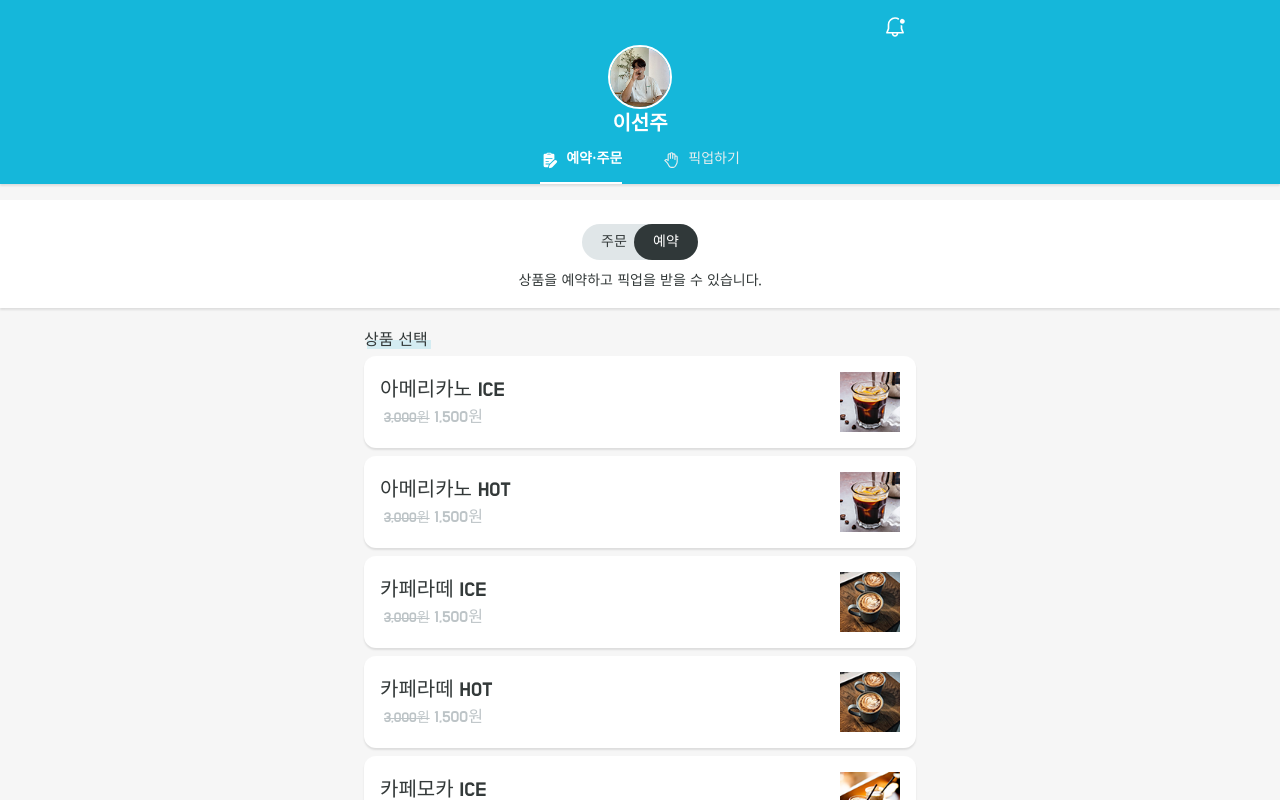
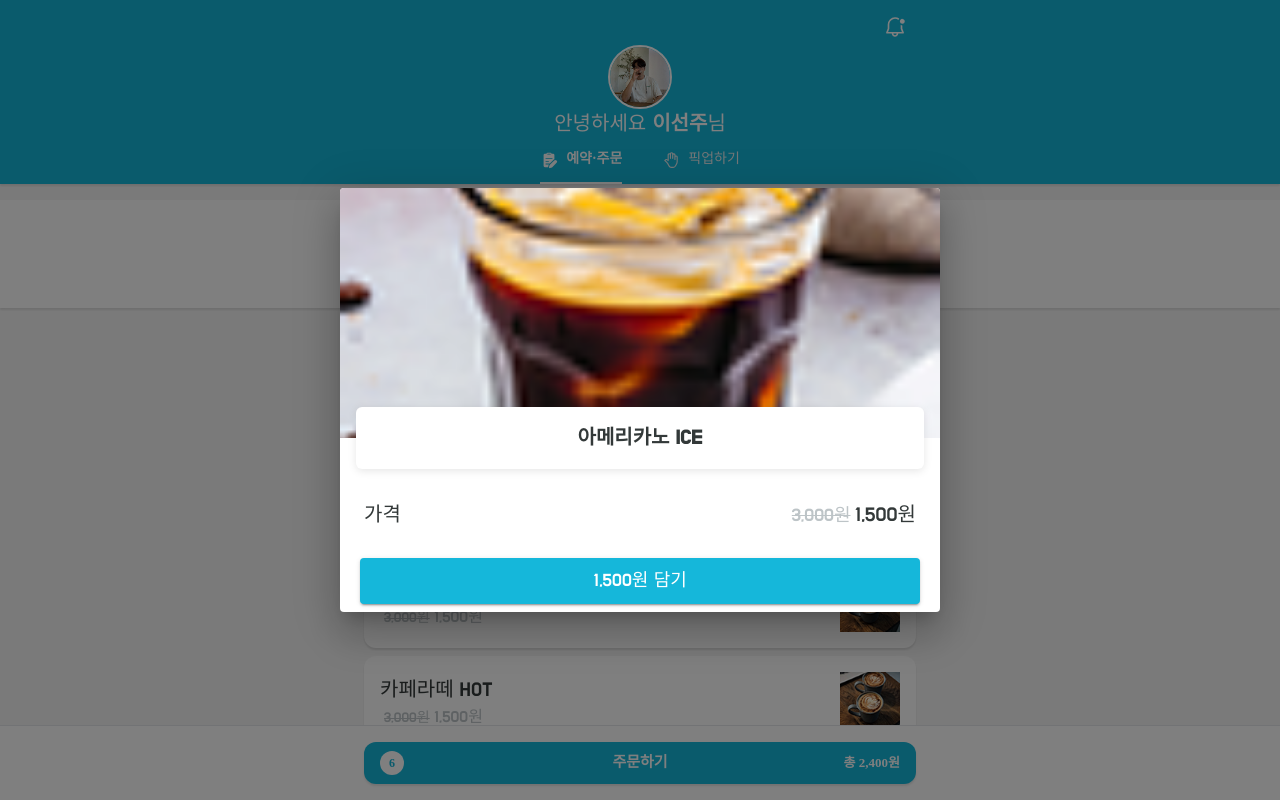
Before and after one commit to boy672820/gorder-frontend, a React (Create React App) app: page /order in a window 1280 px wide. Shown: the top 800 px of the page. Built offline with nearby package versions, Linux system fonts and the light colour scheme.

Commit message:
Product choice modal

```diff
--- a/src/components/OrderItem.tsx
+++ b/src/components/OrderItem.tsx
@@ -1,5 +1,5 @@
 import React from 'react';
-import { Box, Stack, Typography, useTheme } from '@mui/material';
+import { Box, Stack, SxProps, Theme, Typography, useTheme } from '@mui/material';
 import { OrderItem as OrderItemType } from '../@types/order';
 import Image from './Image';
 import { formatPrice } from '../utils/format';
@@ -16,8 +16,9 @@ export default function OrderItem({ data, component, onClick, choice = 0 }: Prop
 
   const handleClick = (e: React.MouseEvent) => onClick && onClick(e, data.id);
 
-  const activeStyles = {
-    border: `1px solid ${theme.palette.primary.main}`,
+  const activeStyles: SxProps<Theme> = {
+    // border: `1px solid ${theme.palette.primary.main}`,
+    boxShadow: `0 0 0 1px ${theme.palette.primary.main} inset`,
     background: 'rgba(21, 183, 218, 0.05)',
   };
 
--- a/src/layouts/main/header/avatar.tsx
+++ b/src/layouts/main/header/avatar.tsx
@@ -1,20 +1,26 @@
-import { Box, Stack, Typography, Avatar as MuiAvatar } from '@mui/material';
+import { Box, Typography, Avatar as MuiAvatar } from '@mui/material';
 
 export default function Avatar() {
   return (
-    <Box sx={{ textAlign: 'center' }}>
-      <Stack>
+    <Box display="flex" flexDirection="column" justifyContent="center" alignItems="center">
+      <Box>
         <MuiAvatar
           alt="이선주"
           src="/avatar.png"
           sx={{ border: '2px solid white', width: 64, height: 64 }}
         />
-      </Stack>
-      <Stack>
+      </Box>
+      <Box display="flex" flexDirection="row" justifyContent="center" alignItems="center">
+        <Typography variant="h4" sx={{ color: 'white', fontWeight: '100' }}>
+          안녕하세요&nbsp;
+        </Typography>
         <Typography variant="h4" sx={{ color: 'white' }}>
           이선주
         </Typography>
-      </Stack>
+        <Typography variant="h4" sx={{ color: 'white', fontWeight: '100' }}>
+          님
+        </Typography>
+      </Box>
     </Box>
   );
 }
--- a/src/pages/Order.tsx
+++ b/src/pages/Order.tsx
@@ -1,7 +1,30 @@
-import { Stack } from '@mui/system';
+import { forwardRef } from 'react';
+import {
+  Stack,
+  Dialog,
+  DialogContent,
+  Slide,
+  DialogTitle,
+  Typography,
+  DialogActions,
+  Button,
+} from '@mui/material';
+import { TransitionProps } from '@mui/material/transitions';
+// components
 import ContentContainer from '../components/ContentContainer';
 import Section from '../components/Section';
-import { ToggleButton, ItemList } from '../sections/order';
+import { ToggleButton, ItemList, FixedButton } from '../sections/order';
+import Image from '../components/Image';
+import { Box } from '@mui/system';
+
+const Transition = forwardRef(function Transition(
+  props: TransitionProps & {
+    children: React.ReactElement<any, any>;
+  },
+  ref: React.Ref<unknown>
+) {
+  return <Slide direction="up" ref={ref} {...props} />;
+});
 
 export default function Order() {
   return (
@@ -15,6 +38,73 @@ export default function Order() {
           <ItemList />
         </Stack>
       </ContentContainer>
+
+      <FixedButton isCompleted={false} count={6} totalPrice={2400} />
+
+      <Dialog
+        open
+        onClose={() => {}}
+        TransitionComponent={Transition}
+        keepMounted
+        fullWidth
+        sx={{ mx: 2 }}
+        PaperProps={{
+          style: {
+            backgroundColor: 'white',
+          },
+        }}
+      >
+        <Image src="/images/americano.png" width="100%" height={250} />
+        <DialogTitle
+          sx={{
+            backgroundColor: 'white',
+            textAlign: 'center',
+            borderRadius: 1.5,
+            mixBlendMode: 3,
+            mx: 2,
+            transform: 'translateY(-50%)',
+            boxShadow: '0px 2px 8px rgba(0, 0, 0, 0.1)',
+          }}
+          variant="h4"
+        >
+          아메리카노 ICE
+        </DialogTitle>
+
+        <DialogContent>
+          <Box display="flex" flexDirection="row" justifyContent="space-between">
+            <Typography variant="h4" sx={{ fontWeight: 100 }}>
+              가격
+            </Typography>
+
+            <Box display="flex" flexDirection="row" alignItems="end">
+              <Typography
+                variant="h5"
+                sx={{
+                  textDecoration: 'line-through',
+                  fontWeight: 100,
+                  color: 'text.secondary',
+                }}
+                pl={0.5}
+              >
+                3,000원
+              </Typography>
+              <Typography variant="h4" pl={0.5} sx={{ fontWeight: 100 }}>
+                1,500원
+              </Typography>
+            </Box>
+          </Box>
+        </DialogContent>
+
+        <DialogActions sx={{ mx: 1.5 }}>
+          <Button
+            variant="contained"
+            size="large"
+            sx={{ width: '100%', fontSize: `${18 / 16}rem`, fontWeight: 100 }}
+          >
+            1,500원 담기
+          </Button>
+        </DialogActions>
+      </Dialog>
     </main>
   );
 }
--- /dev/null
+++ b/src/sections/order/FixedButton.tsx
@@ -0,0 +1,78 @@
+import { Button, Box, Container } from '@mui/material';
+import { formatPrice } from '../../utils/format';
+
+type Props = {
+  isCompleted: boolean;
+  count: number;
+  totalPrice: number;
+};
+
+export default function FixedButton({ isCompleted, count, totalPrice }: Props) {
+  return (
+    <Box
+      sx={{
+        position: 'fixed',
+        bottom: 0,
+        width: '100%',
+        textAlign: 'center',
+        py: 2,
+        borderTop: '1px solid',
+        backgroundColor: 'white',
+        borderTopColor: (theme) => theme.palette.divider,
+        zIndex: 1,
+      }}
+    >
+      <Container maxWidth="sm">
+        <Button
+          variant="contained"
+          color="primary"
+          size="large"
+          fullWidth
+          sx={{
+            width: '100%',
+            borderRadius: 3,
+            position: 'relative',
+            boxShadow: '0px 2px 2px rgba(0, 0, 0, 0.1)',
+            ...(isCompleted ? { backgroundColor: '#303839' } : {}),
+          }}
+        >
+          {!isCompleted && (
+            <Box
+              component="span"
+              sx={{
+                width: 24,
+                height: 24,
+                borderRadius: 12,
+                backgroundColor: 'white',
+                color: 'primary.main',
+                fontFamily: 'Apple SD Gothic Neo',
+                fontSize: (theme) => theme.typography.pxToRem(12),
+                lineHeight: (theme) => theme.typography.pxToRem(24),
+                position: 'absolute',
+                left: 16,
+              }}
+            >
+              {count}
+            </Box>
+          )}
+
+          <Box component="span">{isCompleted ? '주문완료' : '주문하기'}</Box>
+
+          {!isCompleted && (
+            <Box
+              component="span"
+              sx={{
+                position: 'absolute',
+                right: 16,
+                fontFamily: 'Apple SD Gothic Neo',
+                fontSize: (theme) => theme.typography.pxToRem(13),
+              }}
+            >
+              총 {formatPrice(totalPrice)}원
+            </Box>
+          )}
+        </Button>
+      </Container>
+    </Box>
+  );
+}
--- a/src/sections/order/ItemList/index.tsx
+++ b/src/sections/order/ItemList/index.tsx
@@ -9,8 +9,6 @@ export default function ItemList() {
   const handleClick = (_: React.MouseEvent, id: number) => {
     setCartList((prev) => ({ ...prev, [id]: (prev[id] || 0) + 1 }));
   };
-
-  console.log(cartList);
 
   return (
     <>
--- a/src/sections/order/ToggleButton.tsx
+++ b/src/sections/order/ToggleButton.tsx
@@ -70,7 +70,7 @@ const Button = ({
 export default function ToggleButton() {
   const theme = useTheme();
 
-  const [value, setValue] = useState<ToggleButtonValue>(ToggleButtonList.Delivery);
+  const [value, setValue] = useState<ToggleButtonValue>(ToggleButtonList.Order);
 
   const handleClick = (value: ToggleButtonValue) => {
     setValue(value);
--- a/src/sections/order/index.ts
+++ b/src/sections/order/index.ts
@@ -1,2 +1,3 @@
 export { default as ItemList } from './ItemList';
 export { default as ToggleButton } from './ToggleButton';
+export { default as FixedButton } from './FixedButton';
```
